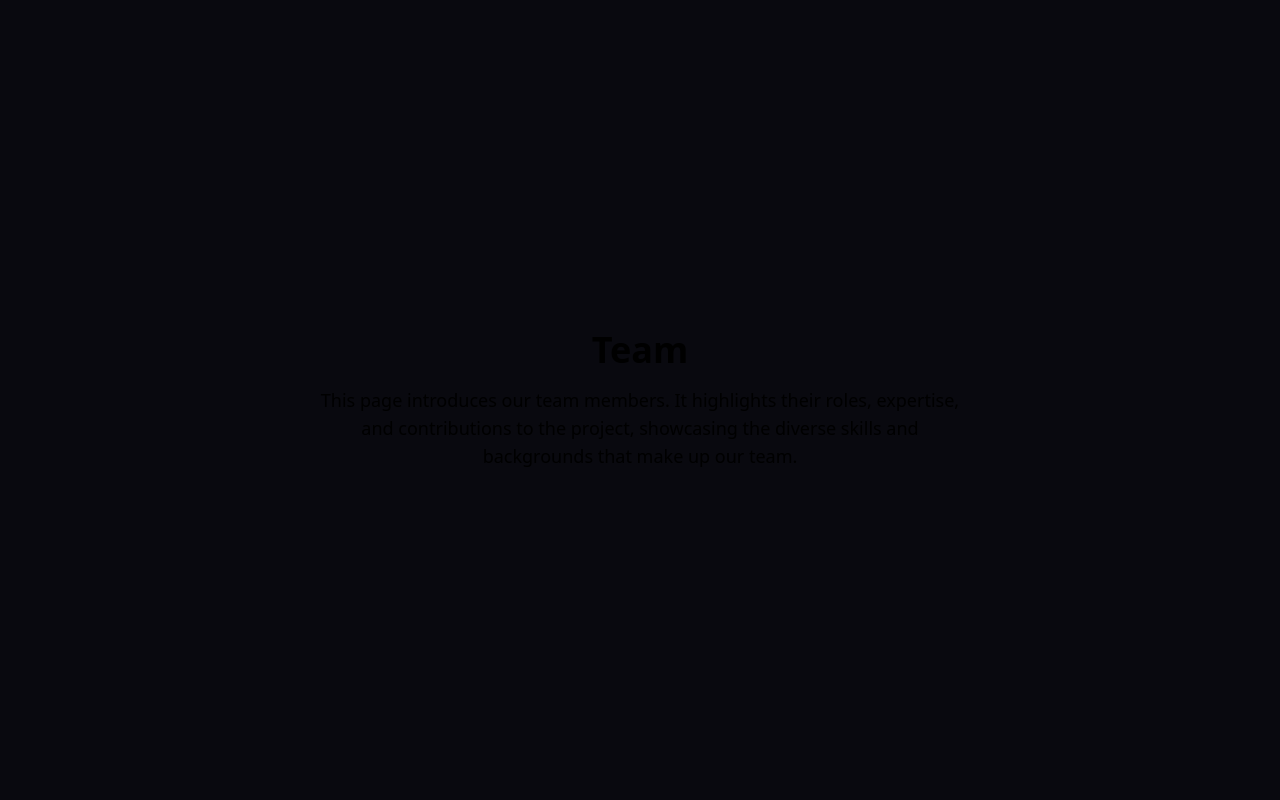
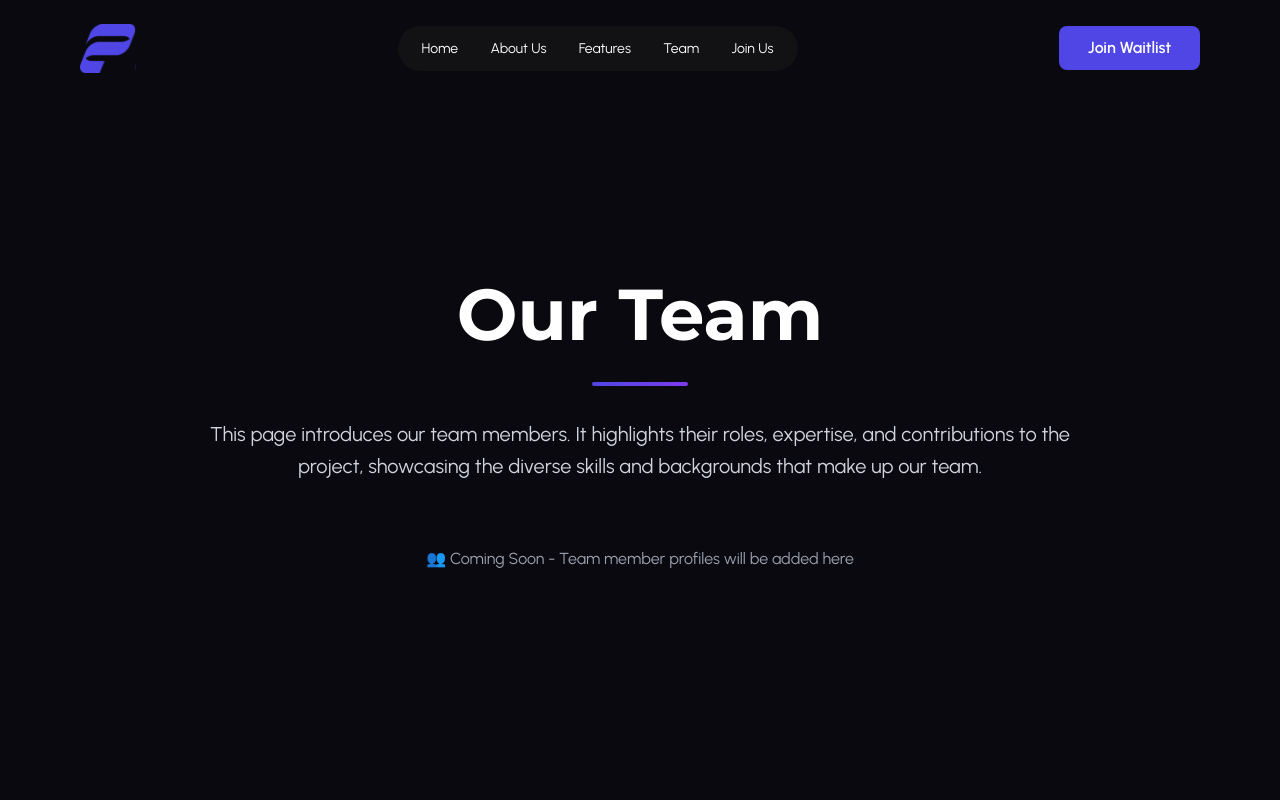
Before and after one commit to olujimiAdebakin/Pasar_waitlist, a React (Vite) app: page /team in a window 1280 px wide. Shown: the top 800 px of the page. Built offline with nearby package versions, Linux system fonts and the light colour scheme; a web font is replaced by a local one.

Commit message:
Refactor layout structure by adding Layout component, update routing, and enhance UI with animations

```diff
--- a/src/App.tsx
+++ b/src/App.tsx
@@ -1,4 +1,5 @@
 import { BrowserRouter, Routes, Route } from "react-router-dom";
+import Layout from "./components/layout/Layout";
 import Home from "./pages/Home";
 import Features from "./pages/Features";
 import About from "./pages/About";
@@ -7,12 +8,14 @@ import Team from "./pages/Team";
 function App() {
   return (
     <BrowserRouter>
+      <Layout>
         <Routes>
           <Route path="/" element={<Home />} />
           <Route path="/features" element={<Features />} />
           <Route path="/about" element={<About />} />
           <Route path="/team" element={<Team />} />
         </Routes>
+      </Layout>
     </BrowserRouter>
   );
 }
--- /dev/null
+++ b/src/components/layout/Layout.tsx
@@ -0,0 +1,19 @@
+import React from "react";
+import Header from "../ui/Header";
+import Footer from "../ui/Footer";
+
+interface LayoutProps {
+  children: React.ReactNode;
+}
+
+const Layout: React.FC<LayoutProps> = ({ children }) => {
+  return (
+    <div className="min-h-screen bg-[#09090F] flex flex-col">
+      <Header />
+      <main className="flex-1">{children}</main>
+      <Footer />
+    </div>
+  );
+};
+
+export default Layout;
--- a/src/components/ui/Header.tsx
+++ b/src/components/ui/Header.tsx
@@ -1,17 +1,30 @@
+import { Link } from "react-router-dom";
 import Button from "./Button";
 
 export default function Header() {
   return (
     <header className="flex items-center justify-between w-full h-[96px] px-[80px] z-[3] absolute">
       <div>
-        <img src="/icons/Pasar.svg" alt="pasar logo" />
+        <Link to="/">
+          <img src="/icons/Pasar.svg" alt="pasar logo" />
+        </Link>
       </div>
       <nav className="w-[400px] flex justify-between items-center text-white bg-[#141416E5] rounded-[36px] py-[12px] px-[24px] font-[400] text-[14px] urbanist">
-        <a href="£">Home</a>
-        <a href="£">About Us</a>
-        <a href="£">Features</a>
-        <a href="£">Team</a>
-        <a href="£">Join Us</a>
+        <Link to="/" className="hover:text-[#4F46E5] transition-colors">
+          Home
+        </Link>
+        <Link to="/about" className="hover:text-[#4F46E5] transition-colors">
+          About Us
+        </Link>
+        <Link to="/features" className="hover:text-[#4F46E5] transition-colors">
+          Features
+        </Link>
+        <Link to="/team" className="hover:text-[#4F46E5] transition-colors">
+          Team
+        </Link>
+        <a href="#join" className="hover:text-[#4F46E5] transition-colors">
+          Join Us
+        </a>
       </nav>
       <div>
         <Button className="w-[141px] py-[10px] px-[20px] text-center text-white text rounded-[8px] font-[600] urbanist text-[16px] bg-[#4F46E5] hover:bg-[#4338CA] active:bg-[]]">
--- a/src/index.css
+++ b/src/index.css
@@ -51,3 +51,75 @@ body {
 .animate-scroll-down {
   animation: scroll-down linear infinite;
 }
+
+/* Enhanced Hero Animations */
+@keyframes fade-in-up {
+  0% {
+    opacity: 0;
+    transform: translateY(30px);
+  }
+
+  100% {
+    opacity: 1;
+    transform: translateY(0);
+  }
+}
+
+@keyframes gradient-x {
+
+  0%,
+  100% {
+    background-size: 200% 200%;
+    background-position: left center;
+  }
+
+  50% {
+    background-size: 200% 200%;
+    background-position: right center;
+  }
+}
+
+@keyframes float {
+
+  0%,
+  100% {
+    transform: translateY(0px);
+  }
+
+  50% {
+    transform: translateY(-20px);
+  }
+}
+
+.animate-fade-in-up {
+  animation: fade-in-up 0.8s ease-out forwards;
+}
+
+.delay-300 {
+  animation-delay: 0.3s;
+}
+
+.delay-500 {
+  animation-delay: 0.5s;
+}
+
+.delay-700 {
+  animation-delay: 0.7s;
+}
+
+.delay-1000 {
+  animation-delay: 1s;
+}
+
+.delay-2000 {
+  animation-delay: 2s;
+}
+
+.animate-gradient-x {
+  animation: gradient-x 3s ease infinite;
+  background-size: 200% 200%;
+}
+
+.animate-float {
+  animation: float 6s ease-in-out infinite;
+}
--- a/src/pages/About.tsx
+++ b/src/pages/About.tsx
@@ -5,7 +5,7 @@ import Values from "../components/section/Values";
 
 export default function About() {
   return (
-    <div className="bg-[#09090F] min-h-screen">
+    <div>
       <AboutHero />
       <Mission />
       <Vision />
--- a/src/pages/Features.tsx
+++ b/src/pages/Features.tsx
@@ -1,11 +1,20 @@
 export default function Features() {
   return (
-    <div className="flex flex-col items-center justify-center h-screen">
-      <h1 className="mb-4 text-4xl font-bold">Features</h1>
-      <p className="max-w-2xl text-lg text-center">
+    <div className="min-h-screen bg-[#09090F] flex flex-col items-center justify-center px-6 py-20 pt-32">
+      <h1 className="mb-8 text-6xl md:text-7xl font-bold text-white montserrat text-center">
+        Features
+      </h1>
+      <div className="w-24 h-1 bg-gradient-to-r from-[#4F46E5] to-[#7C3AED] rounded-full mb-8"></div>
+      <p className="max-w-4xl text-xl text-gray-300 urbanist text-center leading-relaxed">
         This page showcases the features of our application. It is designed to
         highlight the key functionalities and benefits that users can expect.
       </p>
+
+      <div className="mt-16 text-center">
+        <p className="text-gray-400 urbanist">
+          🚧 Coming Soon - Feature details will be added here
+        </p>
+      </div>
     </div>
   );
 }
--- a/src/pages/Home.tsx
+++ b/src/pages/Home.tsx
@@ -1,17 +1,13 @@
 import CTA from "../components/section/CTA";
 import Hero from "../components/section/Hero";
-import Footer from "../components/ui/Footer";
-import Header from "../components/ui/Header";
 import FaqSection from "../components/section/FAQ";
 
 export default function Home() {
   return (
-    <div className="">
-      <Header />
+    <div>
       <Hero />
       <FaqSection />
       <CTA />
-      <Footer />
     </div>
   );
 }
--- a/src/pages/Team.tsx
+++ b/src/pages/Team.tsx
@@ -1,12 +1,21 @@
 export default function Team() {
   return (
-    <div className="flex flex-col items-center justify-center h-screen">
-      <h1 className="mb-4 text-4xl font-bold">Team</h1>
-      <p className="max-w-2xl text-lg text-center">
+    <div className="min-h-screen bg-[#09090F] flex flex-col items-center justify-center px-6 py-20 pt-32">
+      <h1 className="mb-8 text-6xl md:text-7xl font-bold text-white montserrat text-center">
+        Our Team
+      </h1>
+      <div className="w-24 h-1 bg-gradient-to-r from-[#4F46E5] to-[#7C3AED] rounded-full mb-8"></div>
+      <p className="max-w-4xl text-xl text-gray-300 urbanist text-center leading-relaxed">
         This page introduces our team members. It highlights their roles,
         expertise, and contributions to the project, showcasing the diverse
         skills and backgrounds that make up our team.
       </p>
+
+      <div className="mt-16 text-center">
+        <p className="text-gray-400 urbanist">
+          👥 Coming Soon - Team member profiles will be added here
+        </p>
+      </div>
     </div>
   );
 }
```
Lines whose indentation alone changed are shown as unchanged.
